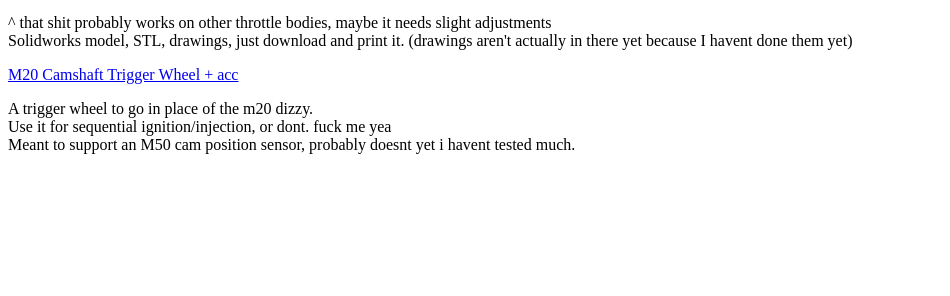
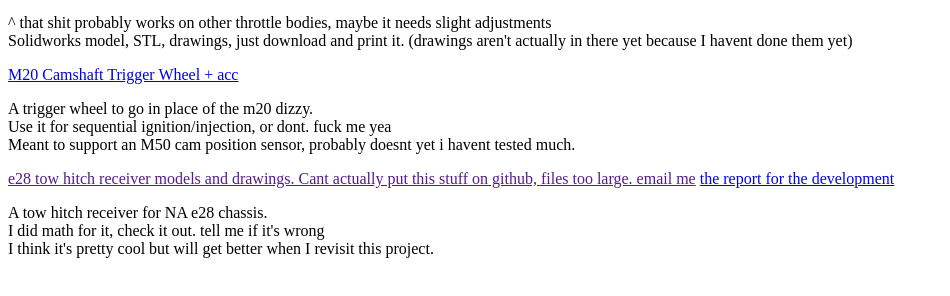
Before and after one commit to InDevBrian/index, a plain HTML site: page index.html in a window 1280 px wide. Shown: the part 100-396 px from the top of the page, without its empty margins (0-950 px from the left). Drawn offline with Linux system fonts and the light colour scheme.

Commit message:
add the hitch receiver project

```diff
--- a/index.html
+++ b/index.html
@@ -18,7 +18,7 @@
 
 <h1>i do cars</h1>
 
-<a href="./_e28_downloads/TPS_ADAPTER.zip">M50 throttle position sensor for M20 throttle body</a>
+<a href="./_e28_downloads/TPS_ADAPTER.zip">M50 throttle position sensor for M20 throttle body</a> <!--organize _e28_downloads into the media folder maybe? just do a properly organized file system before this place gets crowded-->
 <p>
     ^ that shit probably works on other throttle bodies, maybe it needs slight adjustments
     </br>
@@ -33,5 +33,14 @@
     </br>
     Meant to support an M50 cam position sensor, probably doesnt yet i havent tested much.
 </p>
+<a href="">e28 tow hitch receiver models and drawings. Cant actually put this stuff on github, files too large. email me</a>
+<a href="./Media/Tow_Hitch_Receiver_Report.pdf">the report for the development</a>
+<p>
+    A tow hitch receiver for NA e28 chassis.
+    </br>
+    I did math for it, check it out. tell me if it's wrong
+    </br>
+    I think it's pretty cool but will get better when I revisit this project.
+</p>
 </body>
 </html>
```
Also changed, not shown: 1 other file.
